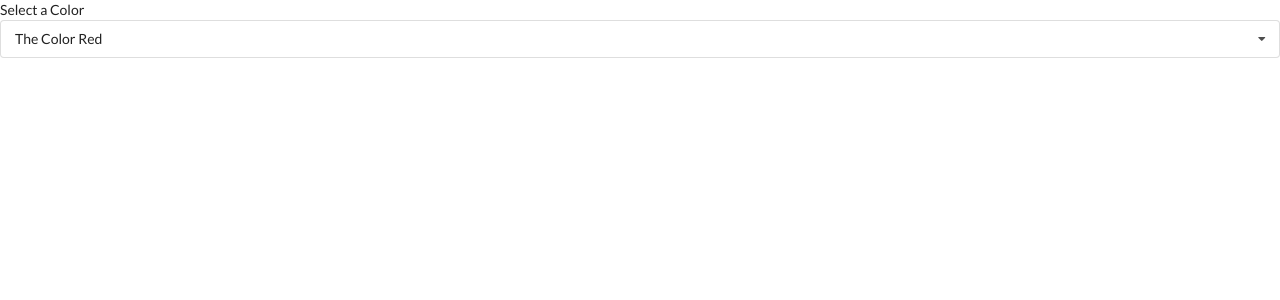
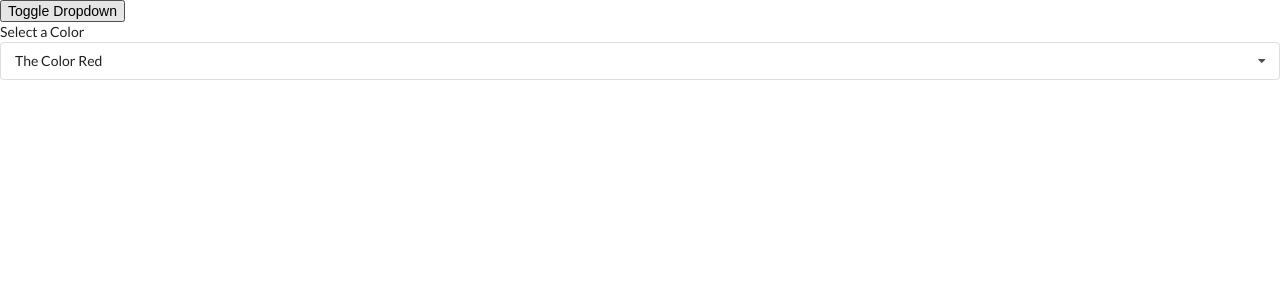
Before and after one commit to johnpospisil/react-widgets, a React (Create React App) app: page / in a window 1280 px wide. Shown: the top 300 px of the page. Built offline with nearby package versions, Linux system fonts and the light colour scheme.

Commit message:
Fix error when user clicks outside closed dropdown

```diff
--- a/src/App.js
+++ b/src/App.js
@@ -37,16 +37,22 @@ const options = [
 
 export default () => {
   const [selected, setSelected] = useState(options[0]);
+  const [showDropdown, setShowDropdown] = useState(true);
 
   return (
     <div>
       {/* <Accordion items={items} /> */}
       {/* <Search /> */}
-      <Dropdown
-        selected={selected}
-        onSelectedChange={setSelected}
-        options={options}
-      />
+      <button onClick={() => setShowDropdown(!showDropdown)}>
+        Toggle Dropdown
+      </button>
+      {showDropdown ? (
+        <Dropdown
+          selected={selected}
+          onSelectedChange={setSelected}
+          options={options}
+        />
+      ) : null}
     </div>
   );
 };
--- a/src/components/Dropdown.js
+++ b/src/components/Dropdown.js
@@ -5,14 +5,19 @@ const Dropdown = ({ options, selected, onSelectedChange }) => {
   const ref = useRef();
 
   useEffect(() => {
-    document.body.addEventListener("click", (event) => {
+    const onBodyClick = (event) => {
       // console.log("You clicked in the body");
       // console.log(event.target);
       if (ref.current.contains(event.target)) {
         return;
       }
       setOpen(false);
-    });
+    };
+    document.body.addEventListener("click", onBodyClick);
+
+    return () => {
+      document.body.removeEventListener("click", onBodyClick);
+    };
   }, []);
 
   const renderedOptions = options.map((option) => {
```
